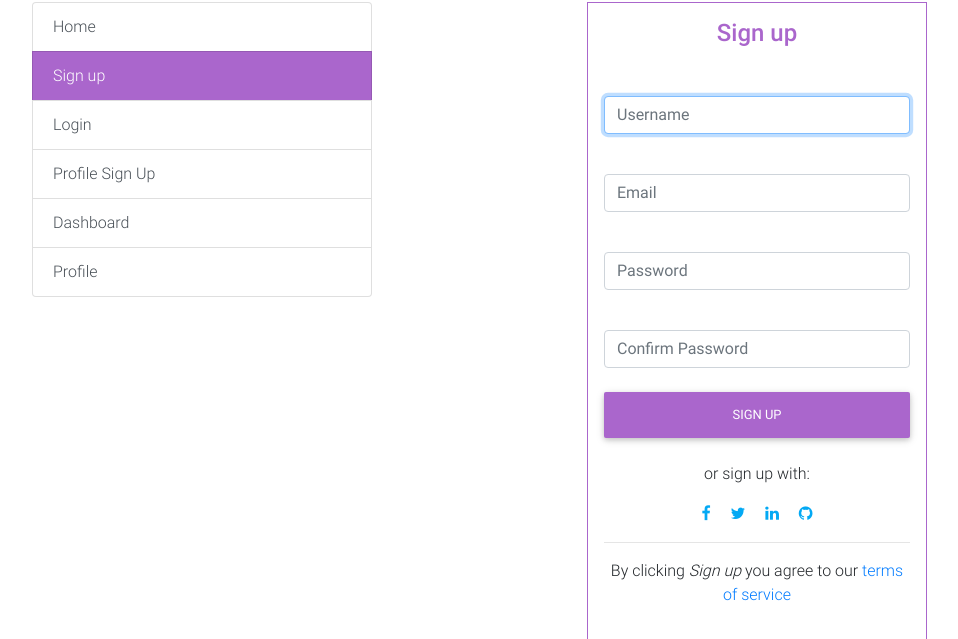
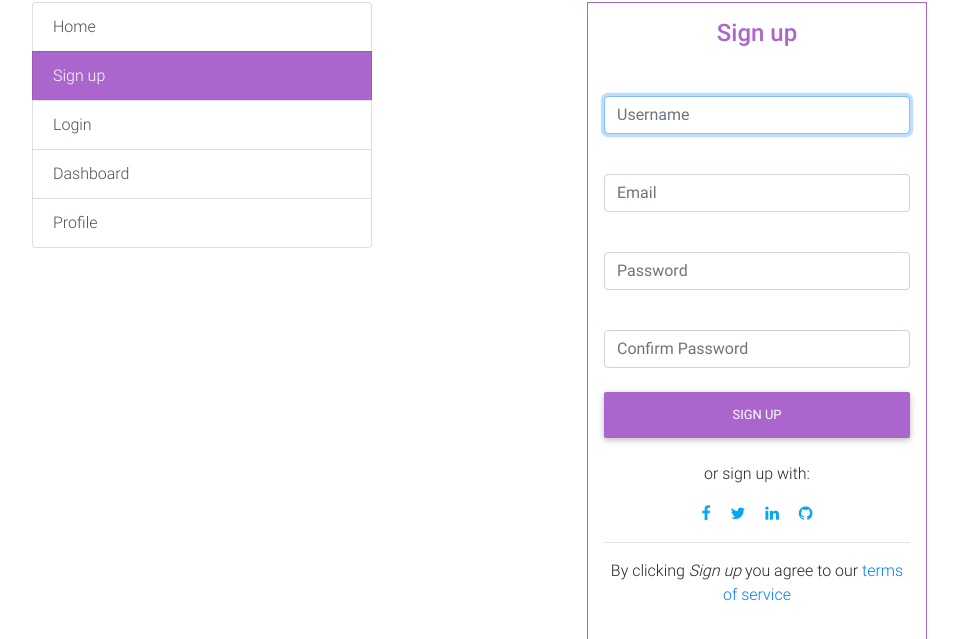
Before and after one commit to Alexmhack/Django-Signup, a Django app: page /signup/ in a window 1280 px wide. Shown: the part 70-709 px from the top of the page, without its empty margins (68-1026 px from the left). Run offline with Django 3.2, Linux system fonts and the light colour scheme; some libraries are stand-ins or nearby versions.

Commit message:
add diff text in profile signup

```diff
--- a/templates/app/signup.html
+++ b/templates/app/signup.html
@@ -28,11 +28,15 @@
 
 		<div class="list-group mt-5">
 		    <a href="{% url 'users:home' %}" class="list-group-item list-group-item-action waves-effect">Home</a>
-		    <a class="list-group-item bg-secondary text-white waves-effect">
-		        Sign up
+			{% if profile %}
+		    <a href="{% url 'profile-signup' %}" class="list-group-item bg-secondary text-white waves-effect">
+		    		Profile Sign up
+		    	{% else %}
+		    	<a href="{% url 'users:sign-up' %}" class="list-group-item bg-secondary text-white waves-effect">
+		    		Sign up
+		    {% endif %}
 		    </a>
 		    <a href="{% url 'login' %}" class="list-group-item list-group-item-action waves-effect">Login</a>
-		    <a href="{% url 'profile-signup' %}" class="list-group-item list-group-item-action waves-effect">Profile Sign Up</a>
 		    <a href="{% url 'users:dashboard' %}" class="list-group-item list-group-item-action waves-effect">Dashboard</a>
 		    <a href="{% url 'users:dashboard' %}" class="list-group-item list-group-item-action waves-effect">Profile</a>
 		</div>
```
